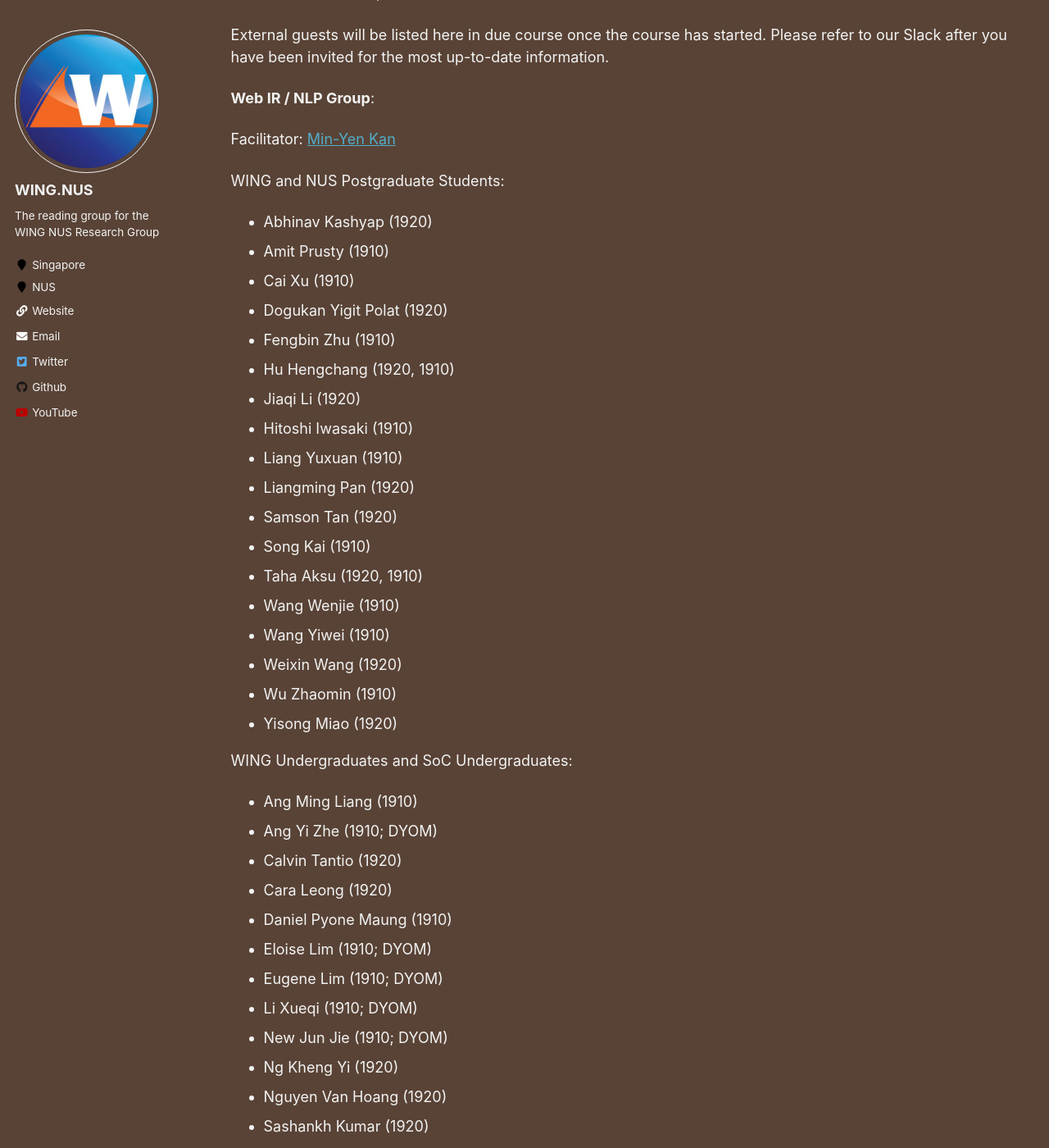
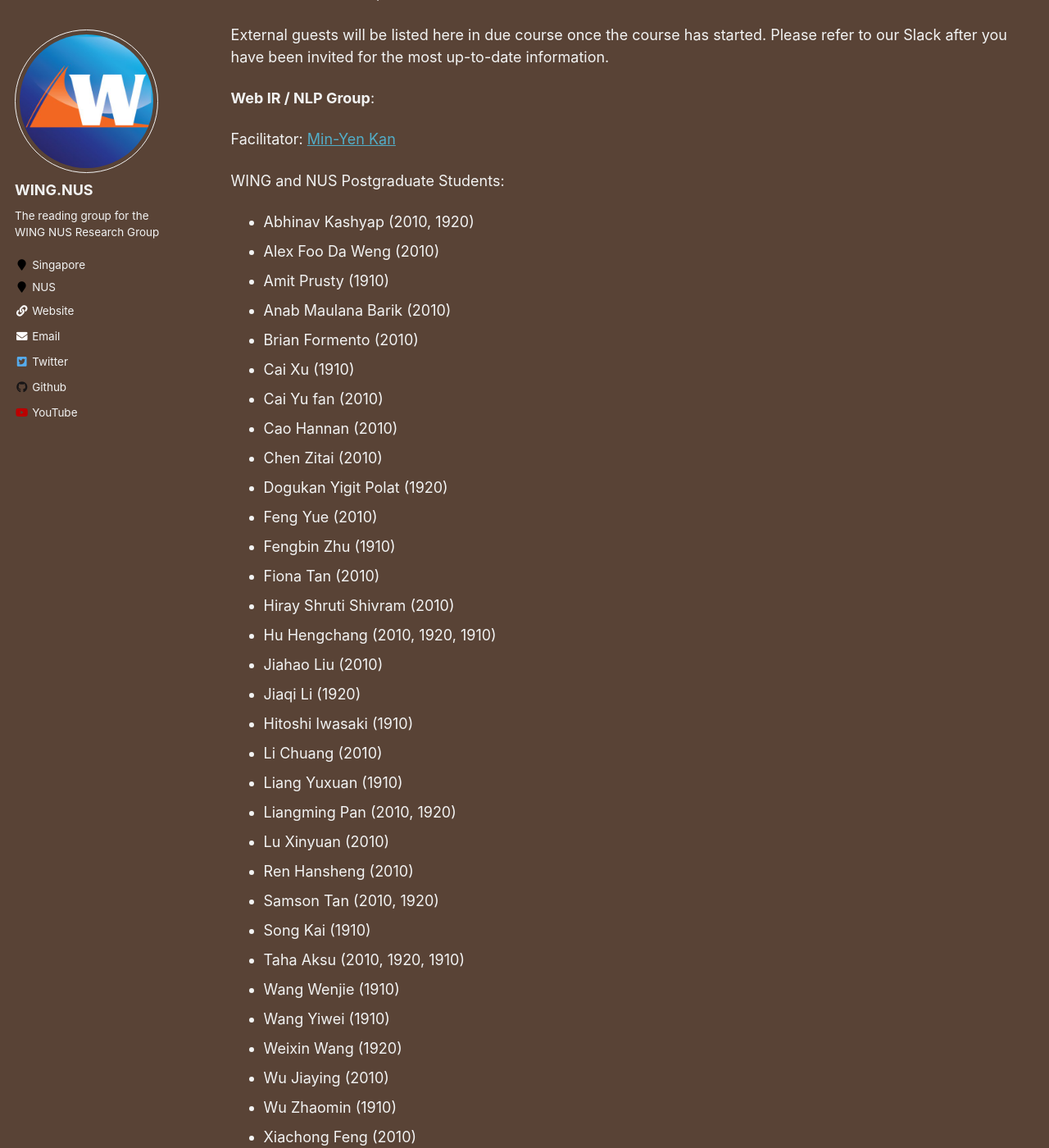
Before and after one commit to WING-NUS/cs6101, a Jekyll site: the page built from _pages/people.md, in a window 1280 px wide and 1400 px high, scrolled down 240 px. Shown: the whole window at 82% size. Built offline with Jekyll 4.4.1, drawn with Linux system fonts in a browser that asks for light colours; some of the changed text lies outside the part shown.

Commit message:
Update people attending in 2010

```diff
--- a/_pages/people.md
+++ b/_pages/people.md
@@ -14,49 +14,88 @@ External guests will be listed here in due course once the course has started. P
 Facilitator: [Min-Yen Kan](http://www.comp.nus.edu.sg/~kanmy)
 
 WING and NUS Postgraduate Students:
-* Abhinav Kashyap (1920)
+* Abhinav Kashyap (2010, 1920)
+* Alex Foo Da Weng (2010)
 * Amit Prusty (1910)
+* Anab Maulana Barik (2010)
+* Brian Formento (2010)
 * Cai Xu (1910)
+* Cai Yu fan (2010)
+* Cao Hannan (2010)
+* Chen Zitai (2010)
 * Dogukan Yigit Polat (1920)
+* Feng Yue (2010)
 * Fengbin Zhu (1910)
-* Hu Hengchang (1920, 1910)
+* Fiona Tan (2010)
+* Hiray Shruti Shivram (2010)
+* Hu Hengchang (2010, 1920, 1910)
+* Jiahao Liu (2010)
 * Jiaqi Li (1920)
 * Hitoshi Iwasaki (1910)
+* Li Chuang (2010)
 * Liang Yuxuan (1910)
-* Liangming Pan (1920)
-* Samson Tan (1920)
+* Liangming Pan (2010, 1920)
+* Lu Xinyuan (2010)
+* Ren Hansheng (2010)
+* Samson Tan (2010, 1920)
 * Song Kai (1910)
-* Taha Aksu (1920, 1910)
+* Taha Aksu (2010, 1920, 1910)
 * Wang Wenjie (1910)
 * Wang Yiwei (1910)
 * Weixin Wang (1920)
+* Wu Jiaying (2010)
 * Wu Zhaomin (1910)
-* Yisong Miao (1920)
+* Xiachong Feng (2010)
+* Xu Ding (2010)
+* Xu Lin (2010)
+* Xu Yiqing (2010)
+* Yang Yajing (2010)
+* Yisong Miao (2010, 1920)
+* Zhang Ruixi (2010)
+* Zhang Yifan (2010)
+* Zhao Zirui (2010)
+* Zheng Jiaqi (2010)
 
 WING Undergraduates and SoC Undergraduates:
-* Ang Ming Liang (1910)
+* Ang Ming Liang (2010, 1910)
 * Ang Yi Zhe (1910; DYOM)
 * Calvin Tantio (1920)
 * Cara Leong (1920)
 * Daniel Pyone Maung (1910)
+* Devamanyu Hazarika (2010)
 * Eloise Lim (1910; DYOM)
 * Eugene Lim (1910; DYOM)
+* Li Xinze (2010)
 * Li Xueqi (1910; DYOM)
+* Liu Zhaoyu (2010)
+* Luong Quoc Trung (2010)
 * New Jun Jie (1910; DYOM)
 * Ng Kheng Yi (1920)
 * Nguyen Van Hoang (1920)
+* Ran Yiding (2010)
 * Sashankh Kumar (1920)
 * Shao Yang (1910; DYOM)
 * Shi Tian (1920)
+* Shreyas Kutanoor Prakash (2010)
 * Terence Neo (1910; DYOM)
+* Tongyao Zhu (2010)
+* Yap Jia Qing (2010)
+* Zijin Kong (2010)
+* Zhang Tianyang (2010)
 
 **External Guests**:
+* Abdul Waheed (2010)
+* Alexandre Gravier (2010)
 * Ang Shen Ting (1910)
+* Bhavitvya Malik (2010)
 * Christopher Hendra (1920)
 * David Yam (1910)
 * Guilherme Zagatti (1920)
 * Harsh Shrivastava (1910)
 * Joni Ngo Thuy Hang (1910)
+* Judith Jeyafreeda (2010)
+* Khush Jammu (2010)
+* Laiba Mehnaz (2010)
 * Lee Xin Jie (1910)
 * Liling Tan (1910)
 * Ling Ran, Kevin (1910)
@@ -66,14 +105,20 @@ WING Undergraduates and SoC Undergraduates:
 * Ng Wen Xian (1910)
 * Pardha Viswanadha (1910)
 * Qingpeng Cai (1910)
+* Rabiul Awal (2010)
 * Rishav Chourasia (1910)
+* Romain Iehl (2010)
 * Saravanan Rajamanickam (1920)
+* Shambhavi (2010)
 * Shen Ting Ang (1920)
-* Si Chenglei (1910)
-* Sunil Kumar Yadav (1910)
+* Shuang Gao (2010)
+* Si Chenglei (1910,2010)
+* Sunil Kumar Yadav (2010, 1910)
 * Takanori Aoki (1920, 1910)
+* Taru Jain (2010)
 * Tram Anh Nguyen (1910)
 * Vu Duc Nam (1920)
 * Wong Cheng Heng (1910)
 * Yap Jia Qing (1920)
+* Zhang Jipeng (2010)
 * Zhou Yizhuo (1910)
```
